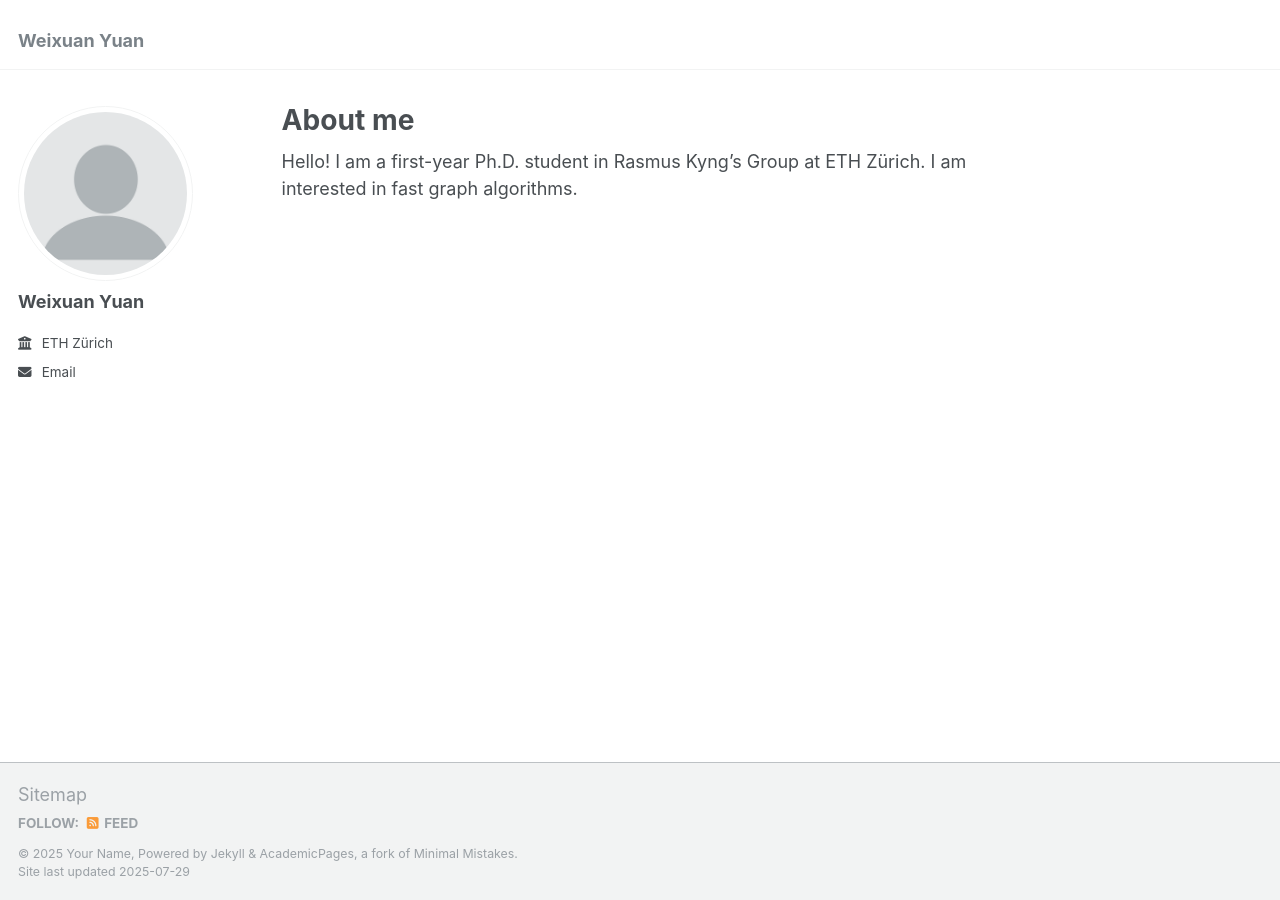
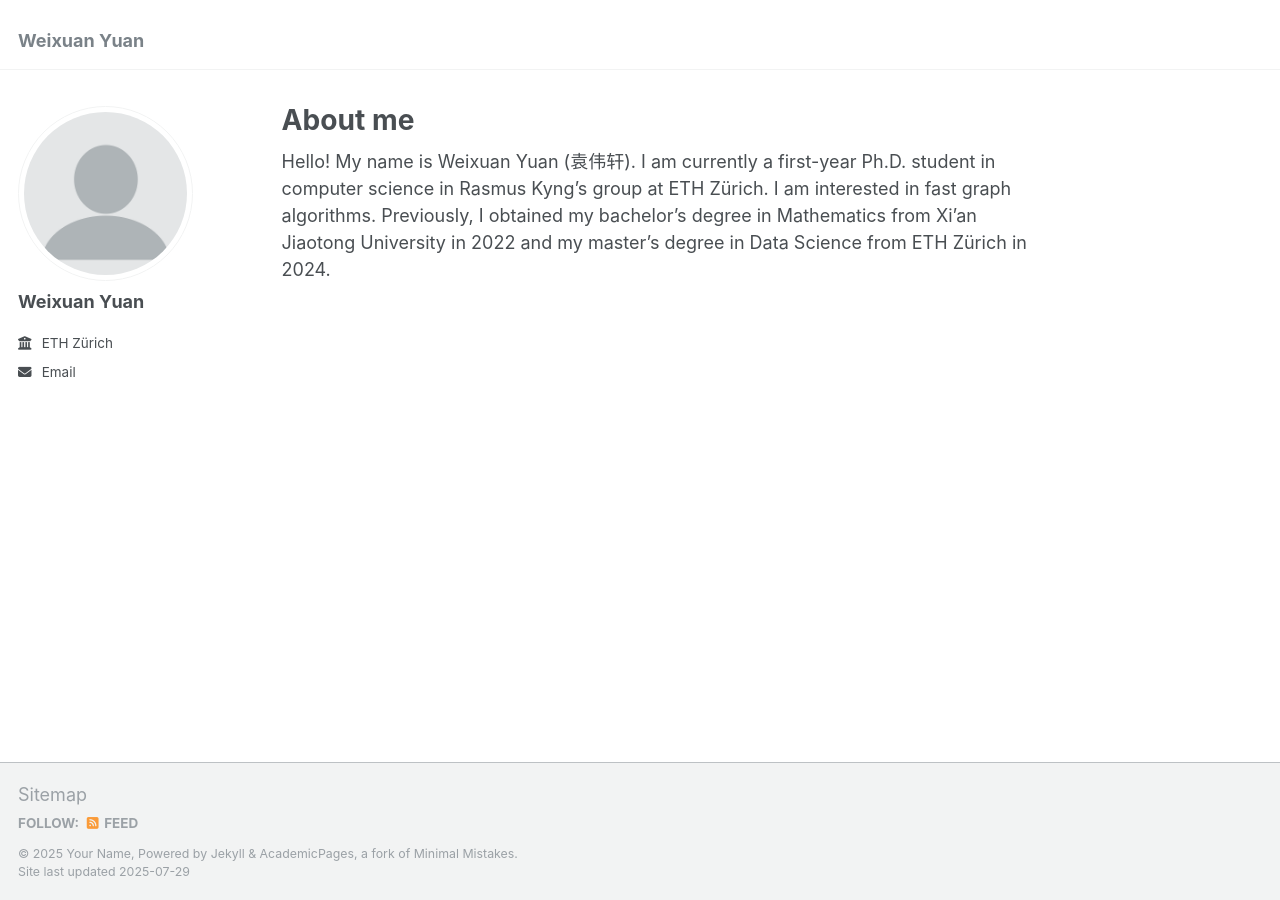
Before and after one commit to yzll0/yzll0.github.io, a Jekyll site: the page built from _pages/about.md, in a window 1280 px wide. Built offline with Jekyll 4.4.1, drawn with Linux system fonts in a browser that asks for light colours.

Commit message:
Update about.md

```diff
--- a/_pages/about.md
+++ b/_pages/about.md
@@ -7,4 +7,4 @@ redirect_from:
   - /about.html
 ---
 
-Hello! I am a first-year Ph.D. student in Rasmus Kyng's Group at ETH Zürich. I am interested in fast graph algorithms.
+Hello! My name is Weixuan Yuan (袁伟轩). I am currently a first-year Ph.D. student in computer science in Rasmus Kyng's group at ETH Zürich. I am interested in fast graph algorithms. Previously, I obtained my bachelor's degree in Mathematics from Xi'an Jiaotong University in 2022 and my master's degree in Data Science from ETH Zürich in 2024.
```
